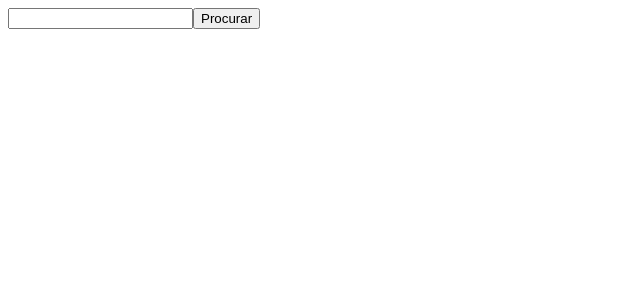
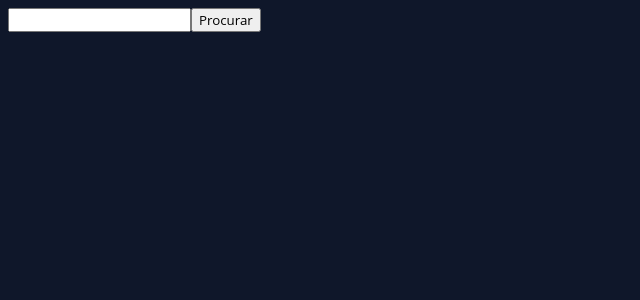
Before and after one commit to rodrigoaraujo7/pokedex, a React (Vite) app: page / in a window 1280 px wide. Shown: the top 300 px of the page, without its empty margins (0-640 px from the left). Built offline with nearby package versions, Linux system fonts and the light colour scheme.

Commit message:
styled-components: reset css | themes

```diff
--- a/package.json
+++ b/package.json
@@ -13,11 +13,13 @@
     "react": "^18.2.0",
     "react-dom": "^18.2.0",
     "react-router-dom": "6",
-    "recoil": "^0.7.6"
+    "recoil": "^0.7.6",
+    "styled-components": "^5.3.6"
   },
   "devDependencies": {
     "@types/react": "^18.0.27",
     "@types/react-dom": "^18.0.10",
+    "@types/styled-components": "^5.1.26",
     "@vitejs/plugin-react": "^3.1.0",
     "typescript": "^4.9.3",
     "vite": "^4.1.0"
--- a/src/main.tsx
+++ b/src/main.tsx
@@ -8,12 +8,20 @@
 // recoil imports
 import { RecoilRoot } from 'recoil'
 
+// styled-components
+import { ResetCss } from './theme/globalStyles'
+import { ThemeProvider } from 'styled-components'
+import { dark } from './theme'
+
 ReactDOM.createRoot(document.getElementById('root') as HTMLElement).render(
   <StrictMode>
     <RecoilRoot>
-      <BrowserRouter>
-        <AppRouter />
-      </BrowserRouter>
+      <ThemeProvider theme={dark}>
+        <ResetCss />
+        <BrowserRouter>
+          <AppRouter />
+        </BrowserRouter>
+      </ThemeProvider>
     </RecoilRoot>
   </StrictMode>,
 )
--- /dev/null
+++ b/src/theme/globalStyles.ts
@@ -0,0 +1,54 @@
+import { createGlobalStyle } from "styled-components";
+
+export const ResetCss = createGlobalStyle`
+  /* reset css */
+  * {
+    box-sizing: border-box;
+    font-family: 'Open Sans', sans-serif;
+  }
+
+  html,
+  body {
+    animation: fadeIn 0.7s both;
+    color: ${({ theme }) => theme.font.colors.pure};
+    background-color: ${({ theme }) => theme.colors.background};
+    padding: 0;
+    margin-bottom: ${(props) => props.theme.spacing.sm};
+    font-family: -apple-system, BlinkMacSystemFont, Segoe UI, Roboto, Oxygen,
+      Ubuntu, Cantarell, Fira Sans, Droid Sans, Helvetica Neue, sans-serif;
+  }
+
+  a {
+    color: inherit;
+    text-decoration: none;
+  }
+
+  /* scroll bar */
+  ::-webkit-scrollbar-track {
+    -webkit-box-shadow: inset 0 0 6px rgba(0, 0, 0, 0.1);
+    background-color: transparent;
+    border-radius: 10px;
+  }
+
+  ::-webkit-scrollbar {
+    width: 2px;
+    background-color: rgba(0, 0, 0, 0.1);
+  }
+
+  ::-webkit-scrollbar-thumb {
+    border-radius: 10px;
+    background-color: ${(props) => props.theme.colors.primary};
+  }
+
+  /* transition animation */
+  @keyframes fadeIn {
+    0% {
+      opacity: 0;
+      transform: translateY(40px);
+    }
+    100% {
+      opacity: 1;
+      transform: translateY(0px);
+    }
+  }
+`;
--- /dev/null
+++ b/src/theme/index.ts
@@ -0,0 +1,86 @@
+export const dark = () => ({
+  colors: {
+    types: {
+      normal: "#A8A77A",
+      fire: "#EE8130",
+      water: "#6390F0",
+      electric: "#F7D02C",
+      grass: "#7AC74C",
+      ice: "#96D9D6",
+      fighting: "#C22E28",
+      poison: "#A33EA1",
+      ground: "#E2BF65",
+      flying: "#A98FF3",
+      psychic: "#F95587",
+      bug: "#A6B91A",
+      rock: "#B6A136",
+      ghost: "#735797",
+      dragon: "#6F35FC",
+      dark: "#705746",
+      steel: "#B7B7CE",
+      fairy: "#D685AD",
+      eletric: "#FBD100",
+    },
+    background: "#0f172a",
+    dark: {
+      pure: "#1e293b",
+      1: "#334155",
+      2: "#475569",
+      3: "#64748b",
+    },
+    light: {
+      pure: "#ffffff",
+      1: "#efeff1",
+      2: "#e5e5e5",
+      3: "#eaeaea",
+    },
+    neutral: {
+      pure: "#1e293b",
+      1: "#334155",
+      2: "#475569",
+      3: "#64748b",
+    },
+    primary: "#EA047E",
+    secondary: "#FEC260",
+    feedback: {
+      error: "#cc0000",
+      warning: "#ff8800",
+      success: "#007e33",
+      info: "0d47a1",
+    },
+  },
+  font: {
+    colors: {
+      contrast: "#FF6D00",
+      1: "#fafafa",
+      2: "#f5f5f5",
+      3: "eeeeee",
+      dark: "#000",
+      white: "#FFF",
+      inverse: "#000",
+      pure: "#FFF",
+    },
+  },
+  breakpoints: {
+    xsm: "360px",
+    sm: "576px",
+    md: "768px",
+    lg: "992px",
+    xl: "1350px",
+  },
+  transitions: {
+    time: "0.3s",
+    type: "ease",
+  },
+  spacing: {
+    xxxs: "4px",
+    xxs: "8px",
+    xs: "16px",
+    sm: "24px",
+    md: "32px",
+    lg: "40px",
+    xl: "48px",
+    xxl: "56px",
+    xxxl: "64px",
+  },
+});
```
Also changed, not shown: src/styles.d.ts (added, +89 -0 lines), 1 other file (tests, documents, lock files or other folders).
